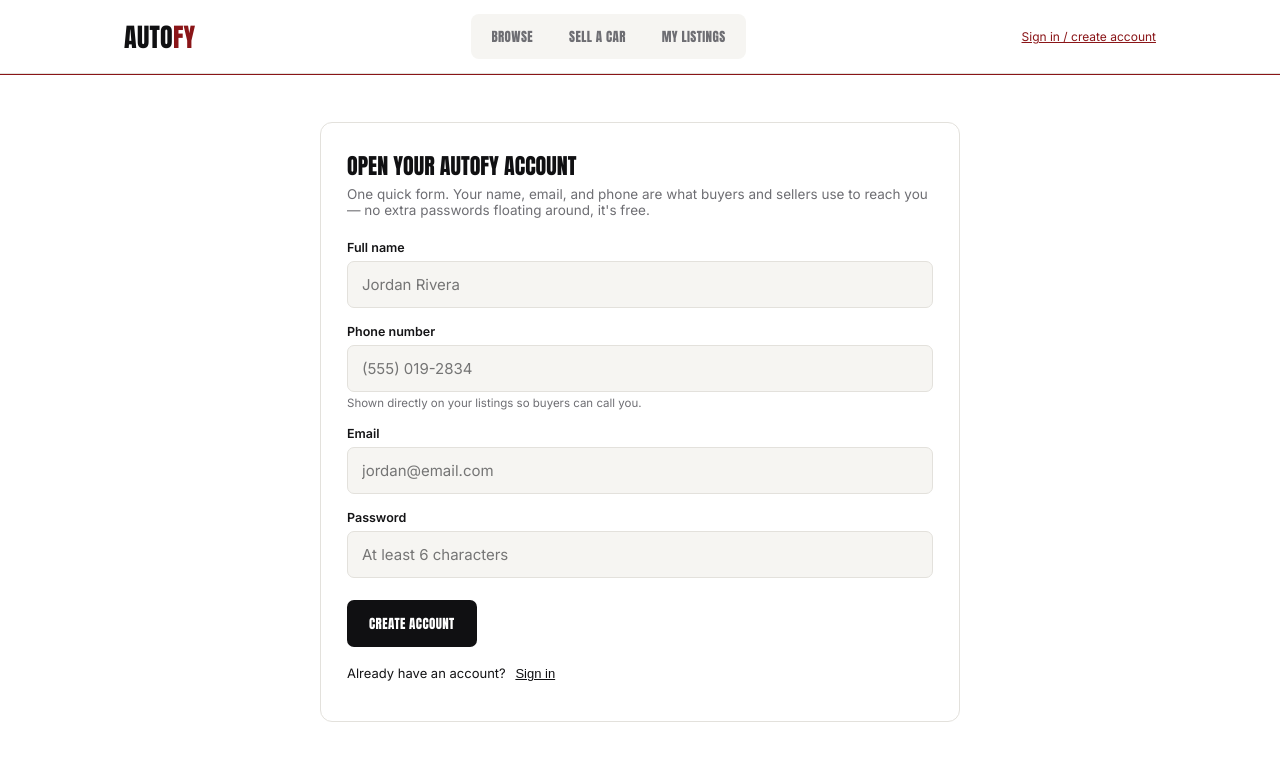
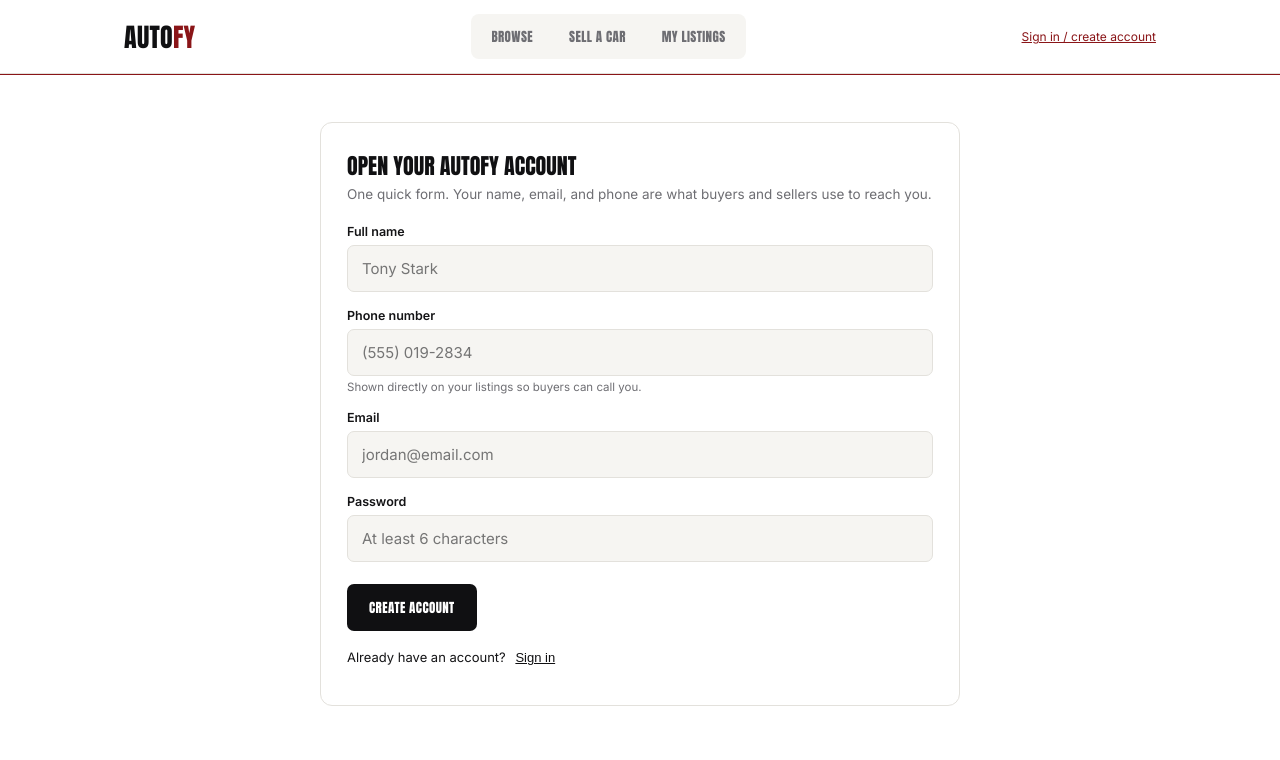
Before and after one commit to autofy-ae/autofy-web, a Next.js app: page /login in a window 1280 px wide. Shown: the top 760 px of the page. Built offline with nearby package versions, Linux system fonts and the light colour scheme; no server answers.

Commit message:
Sign-up copy: drop trailing clause, use Tony Stark as name placeholder

```diff
--- a/app/login/page.tsx
+++ b/app/login/page.tsx
@@ -75,13 +75,12 @@ export default function LoginPage() {
           <>
             <h2>Open your Autofy account</h2>
             <p className="sub">
-              One quick form. Your name, email, and phone are what buyers and sellers use to reach you — no extra
-              passwords floating around, it's free.
+              One quick form. Your name, email, and phone are what buyers and sellers use to reach you.
             </p>
             <form onSubmit={handleSignUp}>
               <div className="field">
                 <label htmlFor="su-name">Full name</label>
-                <input id="su-name" type="text" placeholder="Jordan Rivera" value={fullName} onChange={(e) => setFullName(e.target.value)} />
+                <input id="su-name" type="text" placeholder="Tony Stark" value={fullName} onChange={(e) => setFullName(e.target.value)} />
               </div>
               <div className="field">
                 <label htmlFor="su-phone">Phone number</label>
```
